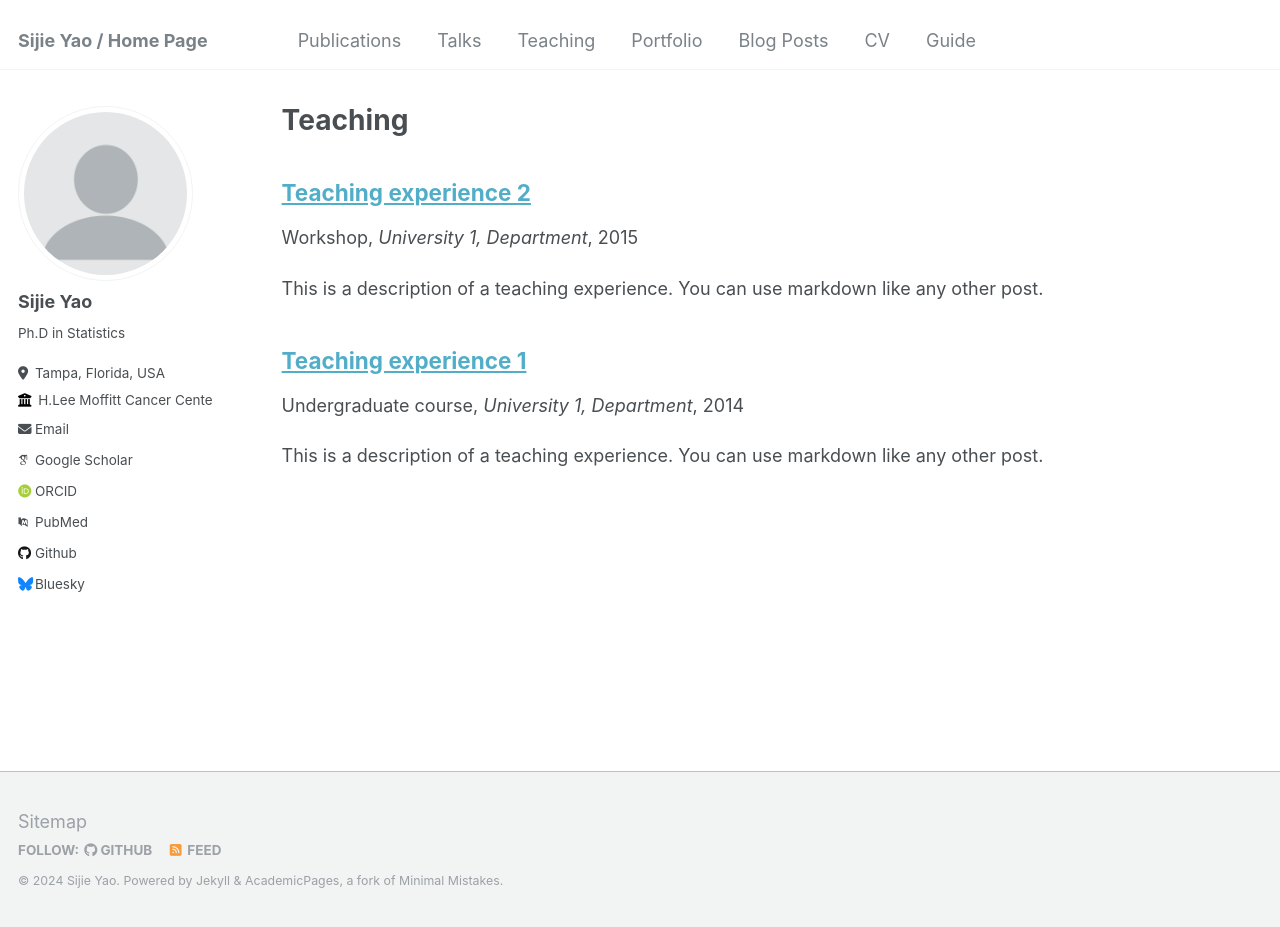
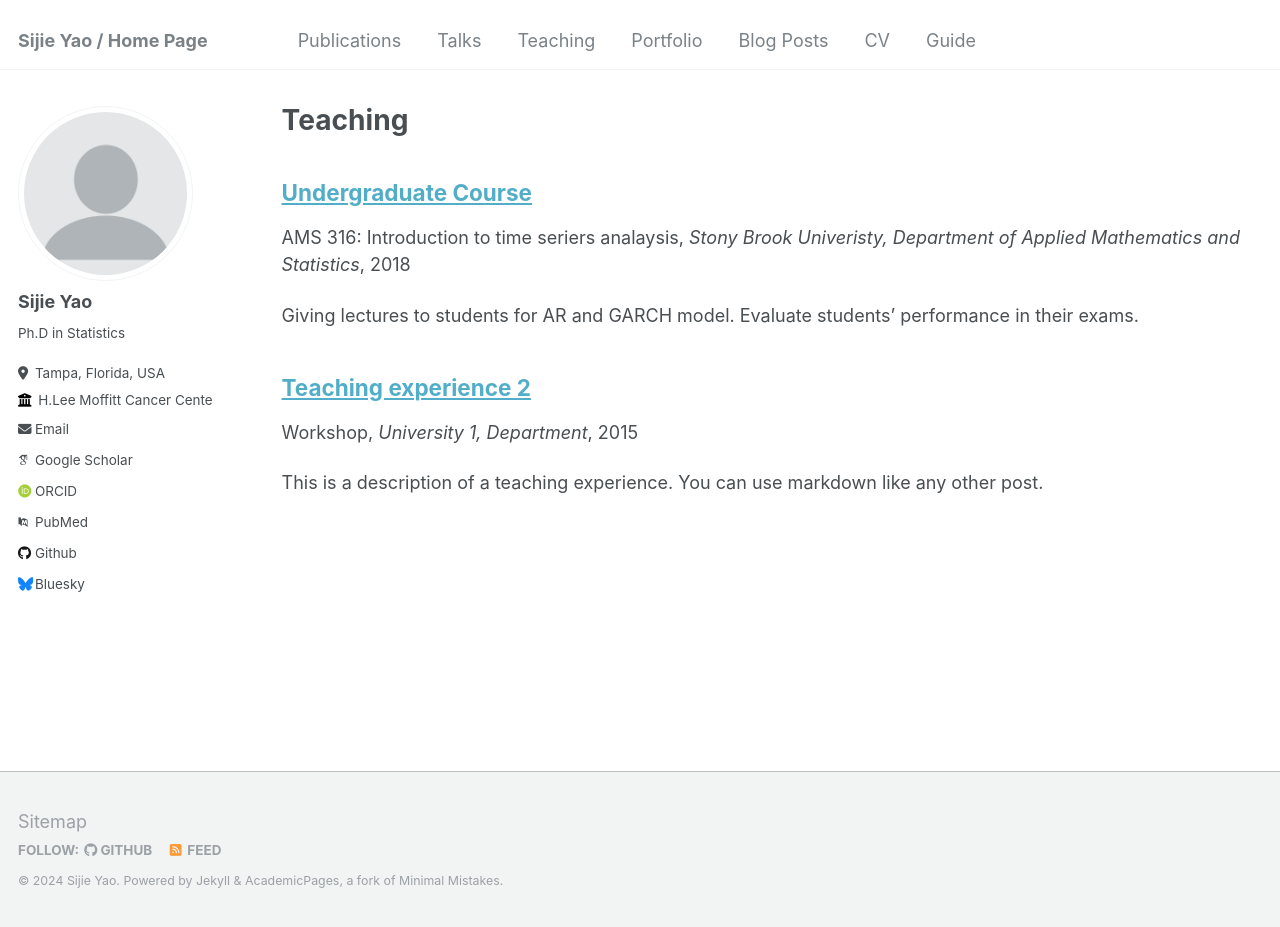
Before and after one commit to topycyao/SY, a Jekyll site: the page built from _pages/teaching.html, in a window 1280 px wide and 927 px high. Built offline with Jekyll 4.4.1, drawn with Linux system fonts in a browser that asks for light colours; some web fonts are replaced.

Commit message:
Update 2014-spring-teaching-1.md

```diff
--- a/_teaching/2014-spring-teaching-1.md
+++ b/_teaching/2014-spring-teaching-1.md
@@ -1,14 +1,14 @@
 ---
-title: "Teaching experience 1"
+title: "Undergraduate Course"
 collection: teaching
-type: "Undergraduate course"
+type: "AMS 316: Introduction to time seriers analaysis"
 permalink: /teaching/2014-spring-teaching-1
-venue: "University 1, Department"
-date: 2014-01-01
-location: "City, Country"
+venue: "Stony Brook Univeristy, Department of Applied Mathematics and Statistics"
+date: 2018-12-20
+location: "Stony Brook, NY"
 ---
 
-This is a description of a teaching experience. You can use markdown like any other post.
+Giving lectures to students for AR and GARCH model. Evaluate students' performance in their exams.
 
 Heading 1
 ======
```
